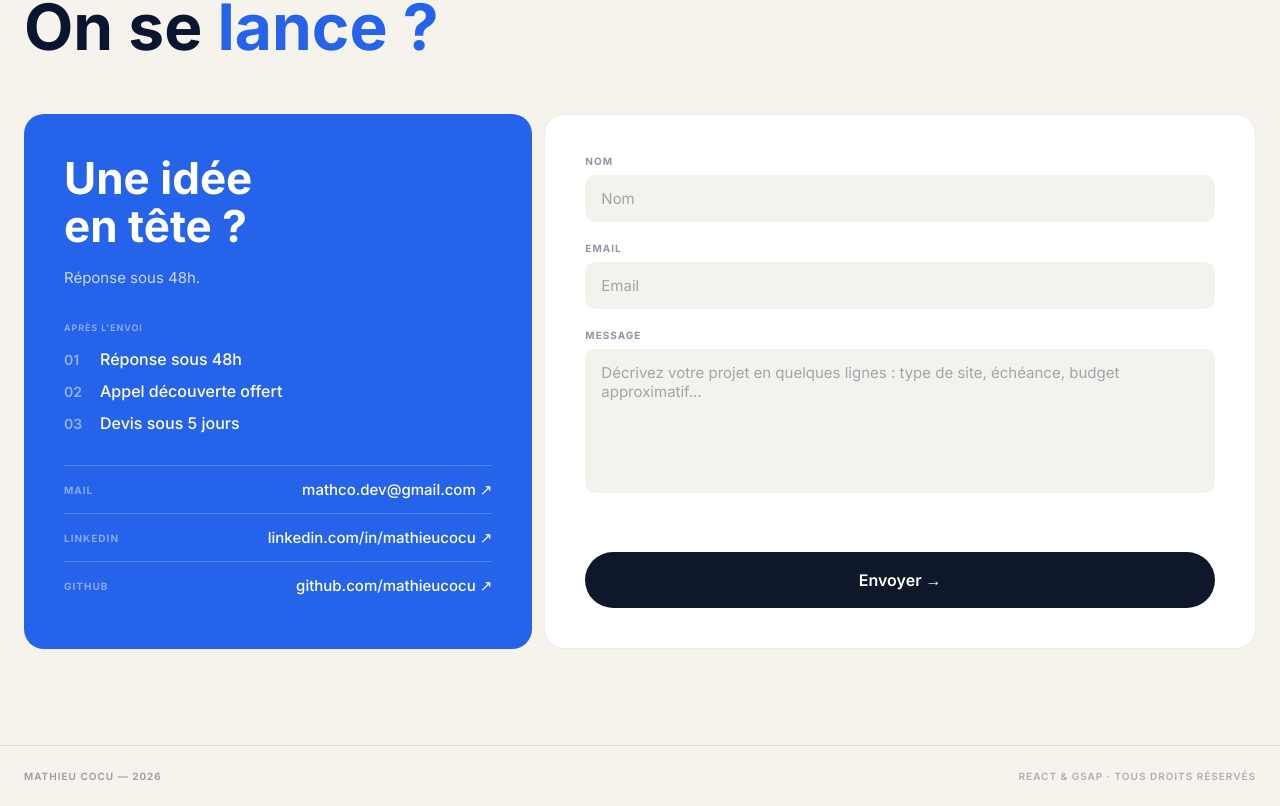
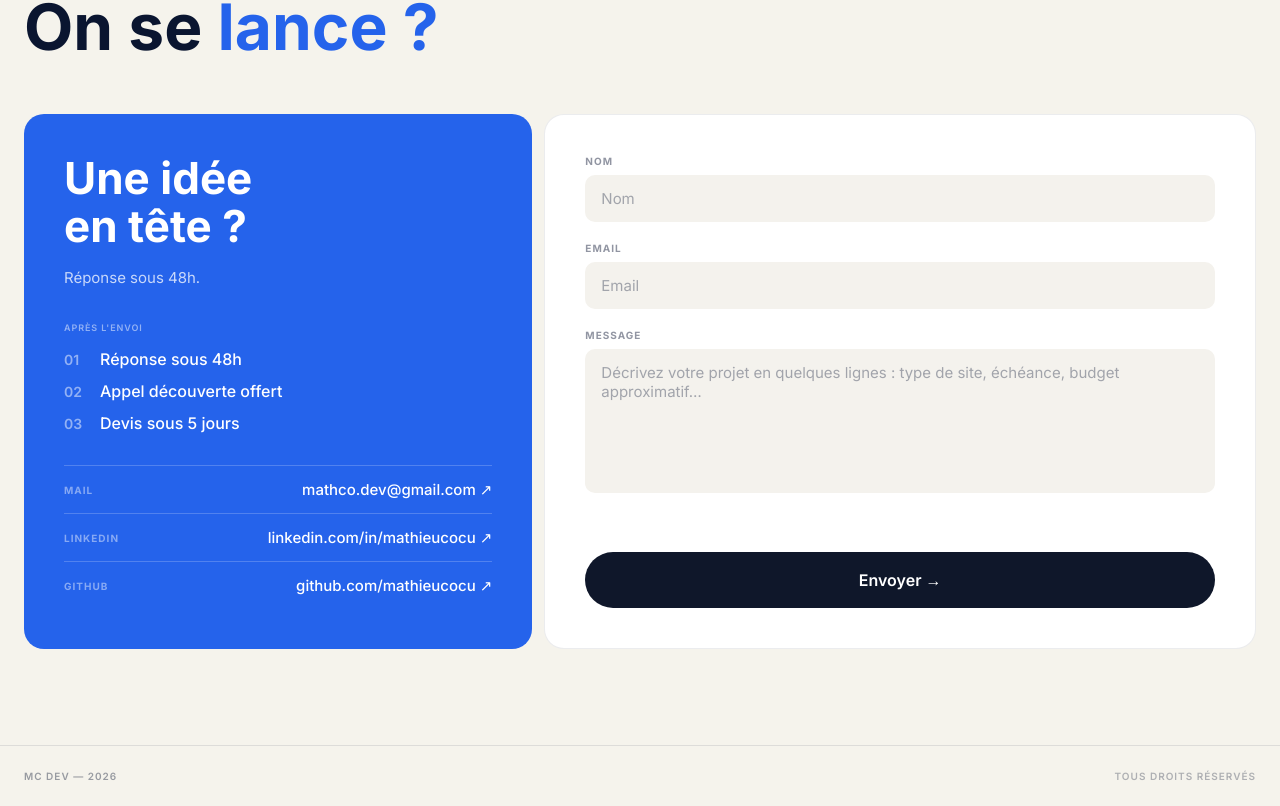
Before and after one commit to mathc28/Portfolio3, a Next.js app: page / in a window 1280 px wide. Shown: the part 4849-5655 px from the top of the page. Built offline with nearby package versions, Linux system fonts and the light colour scheme.

Commit message:
modifs link contact et text footer

```diff
--- a/src/components/contact/Section.tsx
+++ b/src/components/contact/Section.tsx
@@ -19,7 +19,7 @@ const contactLinks = [
   {
     label: 'LINKEDIN',
     text: 'linkedin.com/in/mathieucocu',
-    href: 'https://linkedin.com/in/mathieucocu',
+    href: 'https://linkedin.com/mathieucocu',
   },
   {
     label: 'GITHUB',
--- a/src/components/footer/Footer.tsx
+++ b/src/components/footer/Footer.tsx
@@ -11,8 +11,8 @@ export function Footer() {
   return (
     <footer className="footer">
       <div className="footer-inner">
-        <p className="footer-copy">Mathieu Cocu — 2026</p>
-        <p className="footer-tech">React & GSAP · {tr.rights}</p>
+        <p className="footer-copy">MC DEV — 2026</p>
+        <p className="footer-tech">{tr.rights}</p>
       </div>
     </footer>
   );
```
